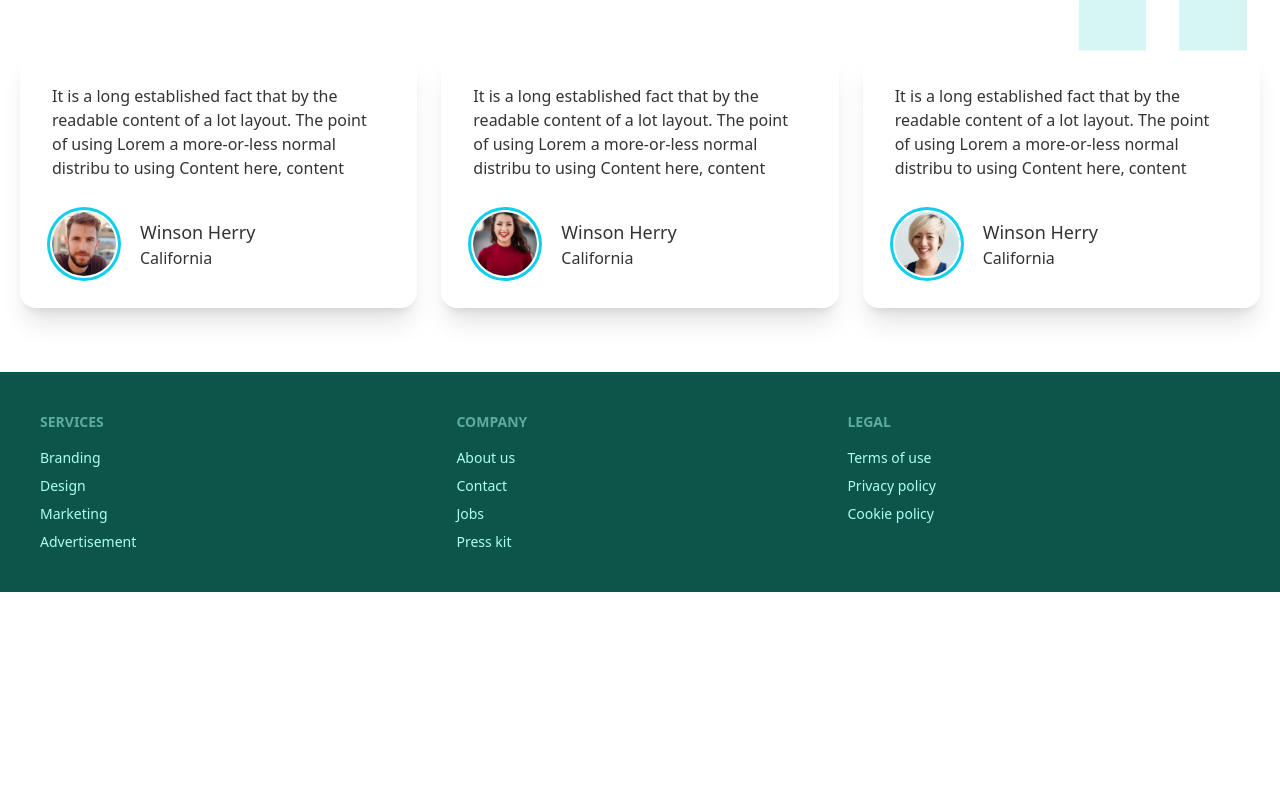
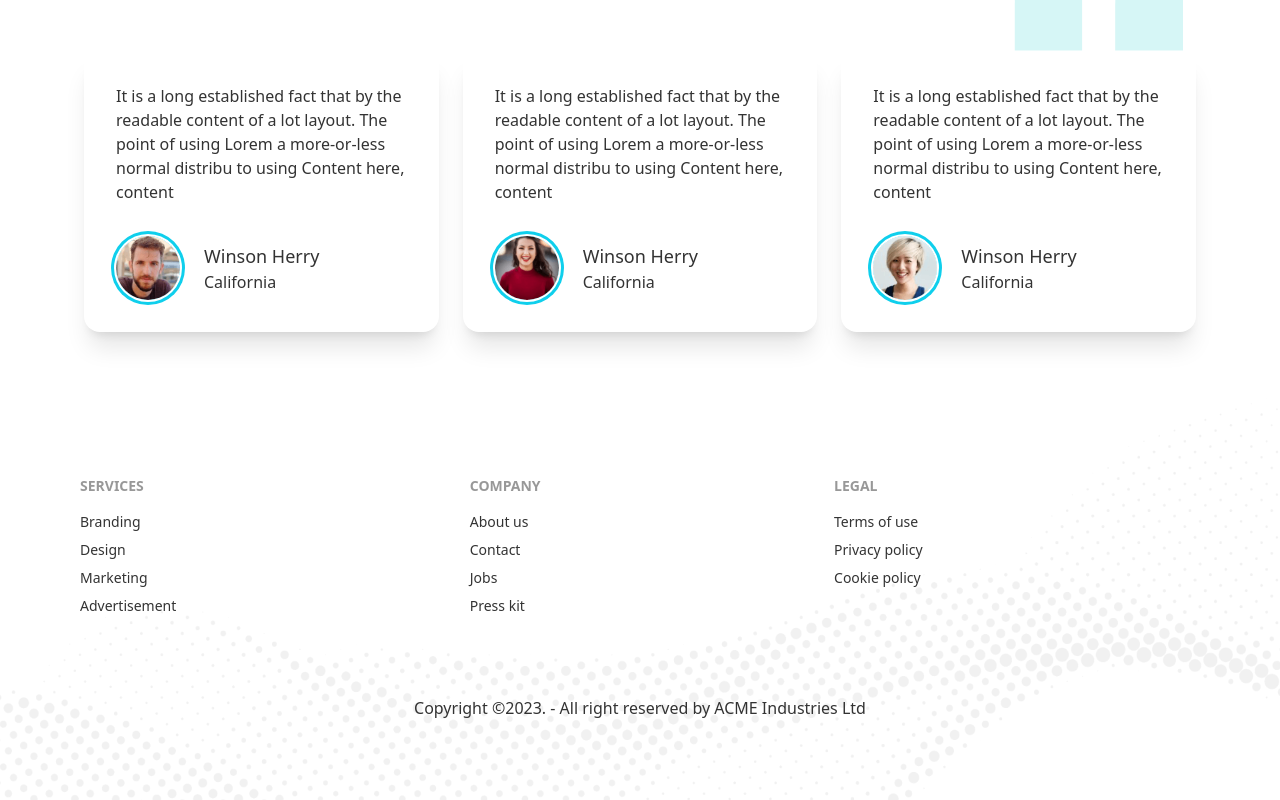
Before and after one commit to naeemtalukder/doctors-portal-pro-client, a React (Create React App) app: page / in a window 1280 px wide. Shown: the part 2532-3332 px from the top of the page. Before the commit the page ends 3124 px from the top, so only its background shows below. Built offline with nearby package versions, Linux system fonts and the light colour scheme.

Commit message:
footer update

```diff
--- a/src/Pages/Home/Home/Testimonial/Testimonial.js
+++ b/src/Pages/Home/Home/Testimonial/Testimonial.js
@@ -33,7 +33,7 @@ const Testimonial = () => {
     ]
 
   return (
-     <section className='my-16'>
+     <section className='my-16 md:mx-16'>
             <div className='flex justify-between'>
                 <div>
                     <h4 className="text-xl text-primary font-bold">Testimonial</h4>
--- a/src/Pages/Home/Shared/Footer/Footer.js
+++ b/src/Pages/Home/Shared/Footer/Footer.js
@@ -1,27 +1,34 @@
-import React from 'react';
+import React from "react";
+import { Link } from "react-router-dom";
+import footer from "../../../../accetes/images/footer.png";
 
 const Footer = () => {
   return (
-        <footer className="footer p-10 bg-neutral text-neutral-content">
+    <footer style={{background: `url(${footer})`, backgroundSize: "cover"}} className="p-20">
+      <div className="footer">
       <div>
         <span className="footer-title">Services</span>
-          <a className="link link-hover">Branding</a>
-          <a className="link link-hover">Design</a>
-          <a className="link link-hover">Marketing</a>
-          <a className="link link-hover">Advertisement</a>
+        <Link to="/" className="link link-hover">Branding</Link>
+        <Link to="/" className="link link-hover">Design</Link>
+        <Link to="/" className="link link-hover">Marketing</Link>
+        <Link to="/" className="link link-hover">Advertisement</Link>
       </div>
       <div>
         <span className="footer-title">Company</span>
-          <a className="link link-hover">About us</a>
-          <a className="link link-hover">Contact</a>
-          <a className="link link-hover">Jobs</a>
-          <a className="link link-hover">Press kit</a>
+        <Link to="/" className="link link-hover">About us</Link>
+        <Link to="/" className="link link-hover">Contact</Link>
+        <Link to="/" className="link link-hover">Jobs</Link>
+        <Link to="/" className="link link-hover">Press kit</Link>
       </div>
       <div>
         <span className="footer-title">Legal</span>
-          <a className="link link-hover">Terms of use</a>
-          <a className="link link-hover">Privacy policy</a>
-          <a className="link link-hover">Cookie policy</a>
+        <Link to="/" className="link link-hover">Terms of use</Link>
+        <Link to="/" className="link link-hover">Privacy policy</Link>
+        <Link to="/" className="link link-hover">Cookie policy</Link>
+      </div>
+      </div>
+      <div className="text-center mt-20">
+        <p>Copyright ©{new Date().getFullYear()}. - All right reserved by ACME Industries Ltd</p>
       </div>
     </footer>
   );
```
Lines whose indentation alone changed are shown as unchanged.
